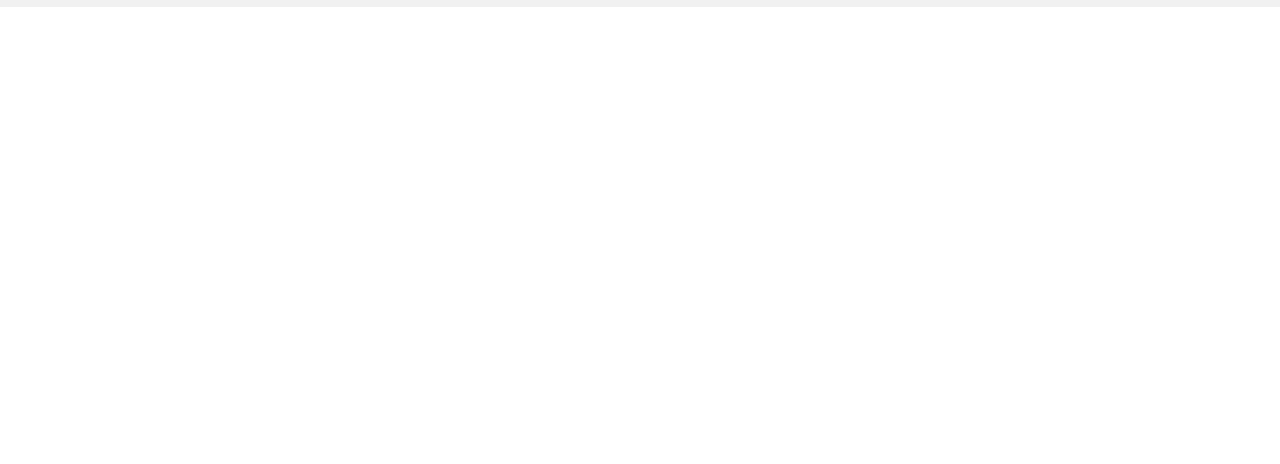
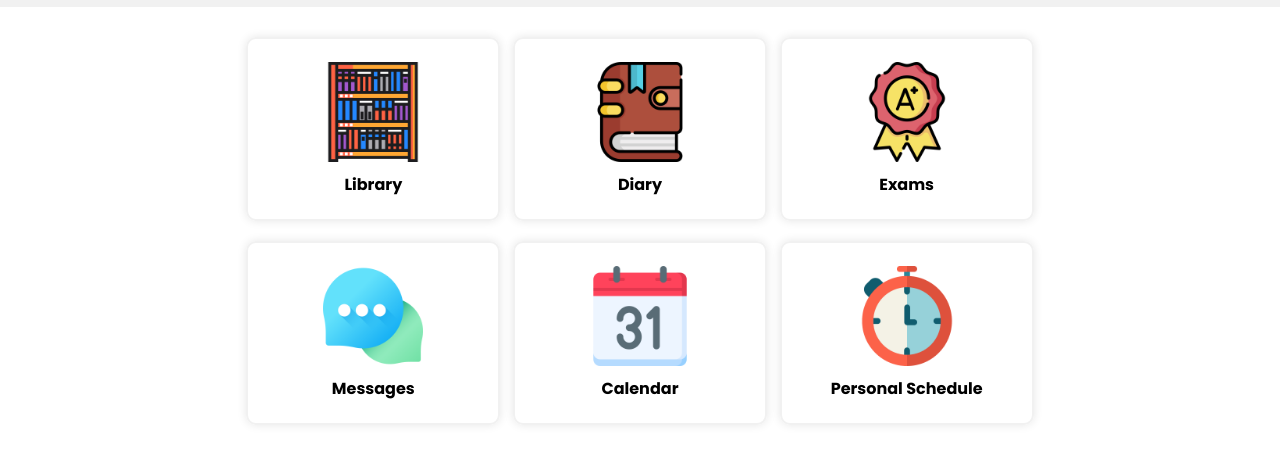
Before and after one commit to Kauanphbbb/newQAcademic, a plain HTML site: page index.html in a window 1280 px wide. Shown: the part 100-564 px from the top of the page. Drawn offline with Linux system fonts and the light colour scheme.

Commit message:
feat: added the items part and styled it

```diff
--- a/index.html
+++ b/index.html
@@ -26,5 +26,50 @@
         </div>
       </div>
     </header>
+    <main>
+      <div class="items_container">
+        <a href="" class="item">
+          <div class="item_img">
+            <img src="./imgs/item1.png" alt="item1" />
+          </div>
+          <p>Library</p>
+        </a>
+
+        <a href="" class="item">
+          <div class="item_img">
+            <img src="./imgs/item2.png" alt="item2" />
+          </div>
+          <p>Diary</p>
+        </a>
+
+        <a href="" class="item">
+          <div class="item_img">
+            <img src="./imgs/item3.png" alt="item3" />
+          </div>
+          <p>Exams</p>
+        </a>
+
+        <a href="" class="item">
+          <div class="item_img">
+            <img src="./imgs/item4.png" alt="item4" />
+          </div>
+          <p>Messages</p>
+        </a>
+
+        <a href="" class="item">
+          <div class="item_img">
+            <img src="./imgs/item5.png" alt="item5" />
+          </div>
+          <p>Calendar</p>
+        </a>
+
+        <a href="" class="item">
+          <div class="item_img">
+            <img src="./imgs/item6.png" alt="item6" />
+          </div>
+          <p>Personal Schedule</p>
+        </a>
+      </div>
+    </main>
   </body>
 </html>
--- a/style/home.css
+++ b/style/home.css
@@ -9,6 +9,10 @@
 
 header {
   background-color: #f1f1f1;
+}
+
+main {
+  margin-top: 30px;
 }
 
 .flex {
@@ -25,3 +29,42 @@ header {
 .company_info {
   width: 20%;
 }
+
+.items_container {
+  display: flex;
+  align-items: center;
+  justify-content: space-around;
+  flex-wrap: wrap;
+  width: 800px;
+  margin: 0 auto;
+}
+
+.item {
+  border: 2px solid #f1f1f1;
+  border-radius: 10px;
+  box-shadow: 0px 0px 10px rgba(0, 0, 0, 0.1);
+  width: 250px;
+  height: 180px;
+  display: flex;
+  flex-direction: column;
+  align-items: center;
+  justify-content: center;
+  margin-bottom: 20px;
+  text-decoration: none;
+  color: black;
+  font-weight: bold;
+  transition: 0.3s;
+}
+
+.item:hover {
+  transform: scale(1.05);
+}
+
+.item_img {
+  height: 100px;
+  margin-bottom: 10px;
+}
+
+.item_img img {
+  height: 100%;
+}
```
Also changed, not shown: imgs/item1.png (added), imgs/item2.png (added), imgs/item3.png (added), imgs/item4.png (added), imgs/item5.png (added), imgs/item6.png (added).
